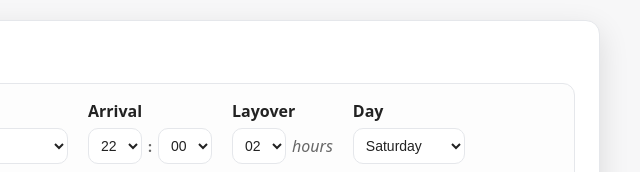
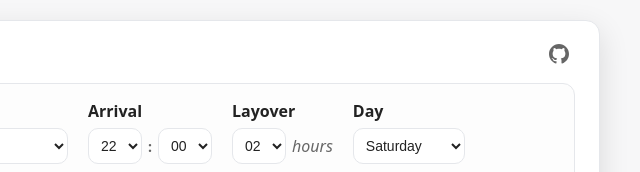
Before and after one commit to acirtep/morethanamsterdam-web, a plain HTML site: page index.html in a window 1280 px wide. Shown: the top 172 px of the page, 640-1280 px from the left. Drawn offline with nearby package versions, Linux system fonts and the light colour scheme; grey boxes are pictures that could not be loaded.

Commit message:
feat: add GitHub icon link to top right corner
- Add borderless GitHub SVG icon to topbar
- Link redirects to project repository
- Include proper accessibility and security attributes
- Maintain existing design consistency

```diff
--- a/index.html
+++ b/index.html
@@ -14,6 +14,13 @@
   <div class="container">
     <div class="topbar">
       <div class="brand"><span class="flag">🇳🇱</span><span>Netherlands Day Trip Planner</span></div>
+      <div class="top-links">
+        <a href="https://github.com/acirtep/morethanamsterdam-web" target="_blank" rel="noopener noreferrer" aria-label="View source code on GitHub">
+          <svg width="20" height="20" viewBox="0 0 24 24" fill="currentColor">
+            <path d="M12 0c-6.626 0-12 5.373-12 12 0 5.302 3.438 9.8 8.207 11.387.599.111.793-.261.793-.577v-2.234c-3.338.726-4.033-1.416-4.033-1.416-.546-1.387-1.333-1.756-1.333-1.756-1.089-.745.083-.729.083-.729 1.205.084 1.839 1.237 1.839 1.237 1.07 1.834 2.807 1.304 3.492.997.107-.775.418-1.305.762-1.604-2.665-.305-5.467-1.334-5.467-5.931 0-1.311.469-2.381 1.236-3.221-.124-.303-.535-1.524.117-3.176 0 0 1.008-.322 3.301 1.23.957-.266 1.983-.399 3.003-.404 1.02.005 2.047.138 3.006.404 2.291-1.552 3.297-1.23 3.297-1.23.653 1.653.242 2.874.118 3.176.77.84 1.235 1.911 1.235 3.221 0 4.609-2.807 5.624-5.479 5.921.43.372.823 1.102.823 2.222v3.293c0 .319.192.694.801.576 4.765-1.589 8.199-6.086 8.199-11.386 0-6.627-5.373-12-12-12z"/>
+          </svg>
+        </a>
+      </div>
     </div>
     <div class="trip-form">
       <div class="form-group">
--- a/styles.css
+++ b/styles.css
@@ -44,6 +44,9 @@ body {
 .brand span { font-size: 20px; }
 .top-links a { color: var(--muted); text-decoration: none; font-weight: 600; border: 1px solid var(--border); padding: 6px 10px; border-radius: 8px; }
 .top-links a:hover { color: var(--text); border-color: var(--text); }
+.top-links a svg { border: none; padding: 0; }
+.top-links a:has(svg) { border: none; padding: 6px; }
+.top-links a:has(svg):hover { border: none; }
 
 h1 {
   text-align: center;
```
